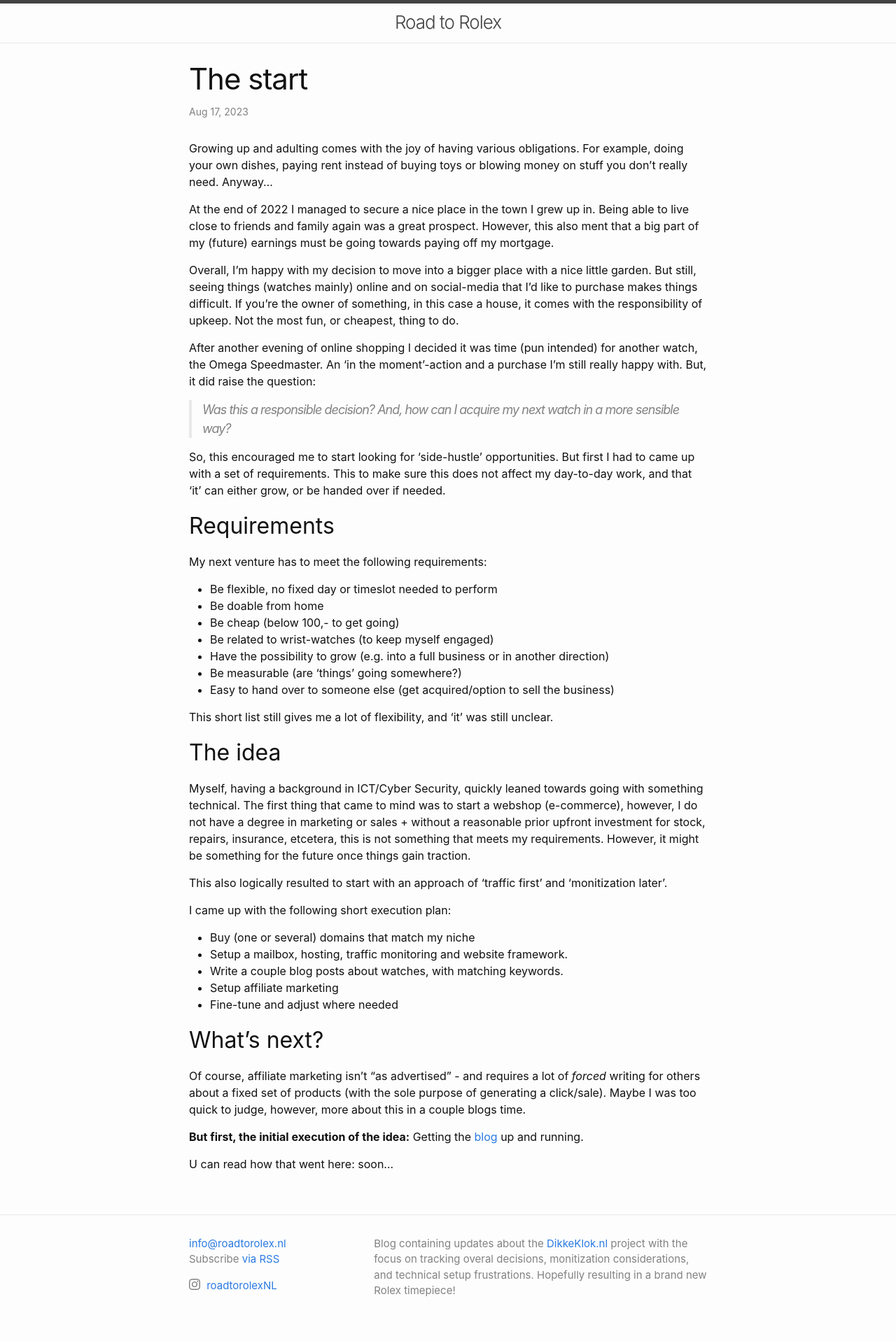
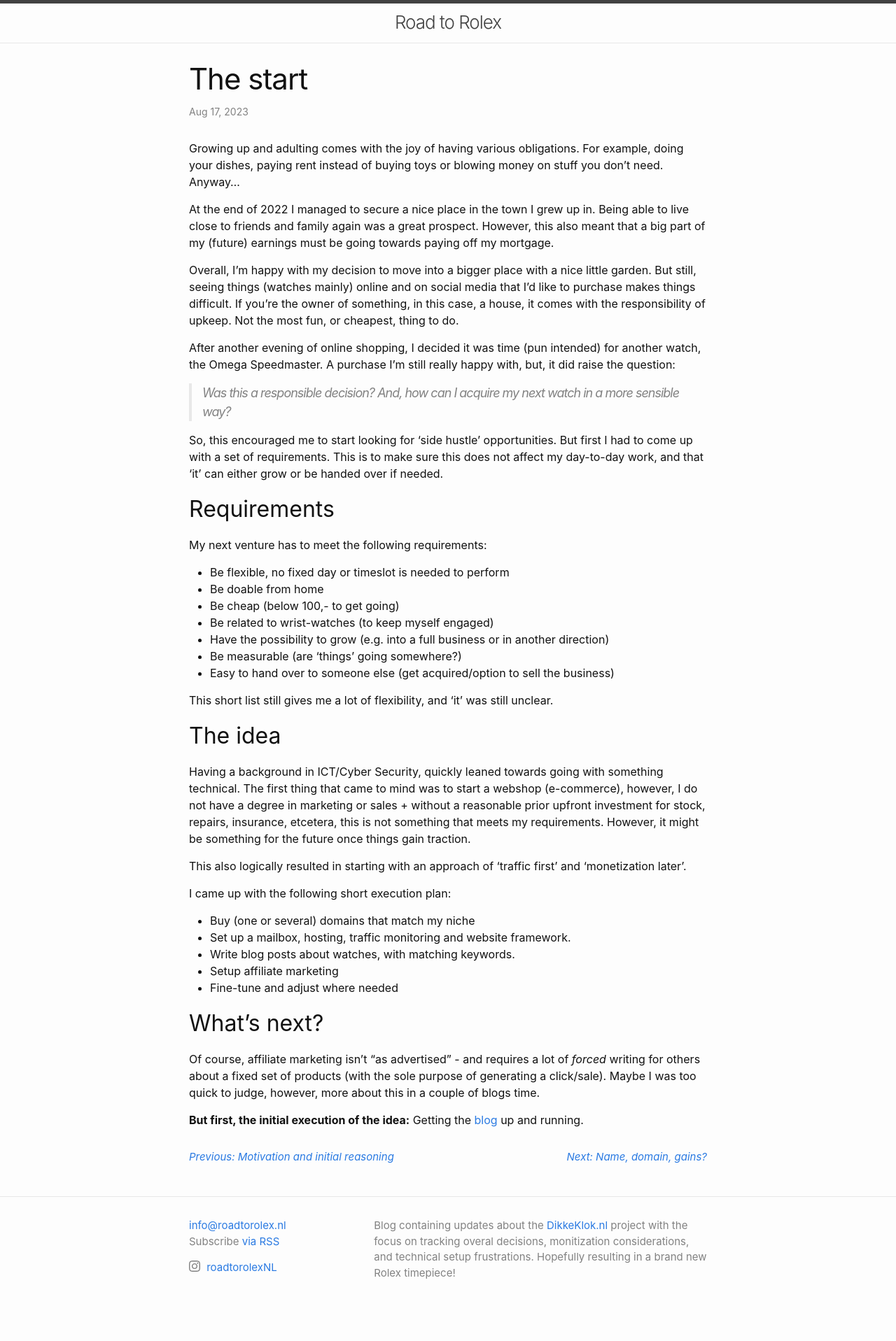
Before and after one commit to Dikkeklok/roadtorolex-nl, a Jekyll site: the page built from _posts/2023-08-17-the start.md, in a window 1280 px wide. Shown: the whole page at 70% size. Built offline with Jekyll 4.4.1, drawn with Linux system fonts in a browser that asks for light colours; after the commit the page ends 1891 px from its top, so only the background shows below that.

Commit message:
pagination added
and new post

```diff
--- /dev/null
+++ b/_includes/page-pagination.html
@@ -0,0 +1,16 @@
+<div class="footer-col-wrapper">
+    <div class="footer-col page-pre-next-col-1">
+      {% if page.previous %}
+          <i><a href="{{ page.previous.url }}" class="previous">
+            Previous: {{ page.previous.title }}
+          </a></i>
+      {% endif %}
+    </div>
+    <div class="footer-col page-pre-next-col-2">
+      {% if page.next %}
+        <i><a href="{{ page.next.url }}" class="next">
+          Next: {{ page.next.title }}
+        </a></i>
+      {% endif %}
+    </div>
+</div>
--- a/_layouts/post.html
+++ b/_layouts/post.html
@@ -18,10 +18,7 @@ layout: default
   <div class="post-content e-content" itemprop="articleBody">
     {{ content }}
   </div>
-
-  {%- if site.disqus.shortname -%}
-    {%- include disqus_comments.html -%}
-  {%- endif -%}
-
   <a class="u-url" href="{{ page.url | relative_url }}" hidden></a>
 </article>
+
+{% include page-pagination.html %}
--- a/_posts/2023-08-17-the start.md
+++ b/_posts/2023-08-17-the start.md
@@ -4,21 +4,21 @@ title:  "The start"
 date:   2023-08-17 21:32:11 +0200
 categories: thoughts
 ---
-Growing up and adulting comes with the joy of having various obligations. For example, doing your own dishes, paying rent instead of buying toys or blowing money on stuff you don't really need. Anyway...
+Growing up and adulting comes with the joy of having various obligations. For example, doing your dishes, paying rent instead of buying toys or blowing money on stuff you don't need. Anyway...
 
-At the end of 2022 I managed to secure a nice place in the town I grew up in. Being able to live close to friends and family again was a great prospect. However, this also ment that a big part of my (future) earnings must be going towards paying off my mortgage.
+At the end of 2022 I managed to secure a nice place in the town I grew up in. Being able to live close to friends and family again was a great prospect. However, this also meant that a big part of my (future) earnings must be going towards paying off my mortgage.
 
-Overall, I'm happy with my decision to move into a bigger place with a nice little garden. But still, seeing things (watches mainly) online and on social-media that I'd like to purchase makes things difficult. If you're the owner of something, in this case a house, it comes with the responsibility of upkeep. Not the most fun, or cheapest, thing to do.
+Overall, I'm happy with my decision to move into a bigger place with a nice little garden. But still, seeing things (watches mainly) online and on social media that I'd like to purchase makes things difficult. If you're the owner of something, in this case, a house, it comes with the responsibility of upkeep. Not the most fun, or cheapest, thing to do.
 
-After another evening of online shopping I decided it was time (pun intended) for another watch, the Omega Speedmaster. An 'in the moment'-action and a purchase I'm still really happy with. But, it did raise the question:
+After another evening of online shopping, I decided it was time (pun intended) for another watch, the Omega Speedmaster. A purchase I'm still really happy with, but, it did raise the question:
 
 > _Was this a responsible decision?_ And, how can I acquire my next watch in a more sensible way?
 
-So, this encouraged me to start looking for 'side-hustle' opportunities. But first I had to came up with a set of requirements. This to make sure this does not affect my day-to-day work, and that 'it' can either grow, or be handed over if needed.
+So, this encouraged me to start looking for 'side hustle' opportunities. But first I had to come up with a set of requirements. This is to make sure this does not affect my day-to-day work, and that 'it' can either grow or be handed over if needed.
 
 ## Requirements
 My next venture has to meet the following requirements:
-- Be flexible, no fixed day or timeslot needed to perform
+- Be flexible, no fixed day or timeslot is needed to perform
 - Be doable from home
 - Be cheap (below 100,- to get going)
 - Be related to wrist-watches (to keep myself engaged)
@@ -29,20 +29,18 @@ My next venture has to meet the following requirements:
 This short list still gives me a lot of flexibility, and 'it' was still unclear.
 
 ## The idea
-Myself, having a background in ICT/Cyber Security, quickly leaned towards going with something technical. The first thing that came to mind was to start a webshop (e-commerce), however, I do not have a degree in marketing or sales + without a reasonable prior upfront investment for stock, repairs, insurance, etcetera, this is not something that meets my requirements. However, it might be something for the future once things gain traction.
+Having a background in ICT/Cyber Security, quickly leaned towards going with something technical. The first thing that came to mind was to start a webshop (e-commerce), however, I do not have a degree in marketing or sales + without a reasonable prior upfront investment for stock, repairs, insurance, etcetera, this is not something that meets my requirements. However, it might be something for the future once things gain traction.
 
-This also logically resulted to start with an approach of 'traffic first' and 'monitization later'.
+This also logically resulted in starting with an approach of 'traffic first' and 'monetization later'.
 
 I came up with the following short execution plan:
 - Buy (one or several) domains that match my niche
-- Setup a mailbox, hosting, traffic monitoring and website framework.
-- Write a couple blog posts about watches, with matching keywords.
+- Set up a mailbox, hosting, traffic monitoring and website framework.
+- Write blog posts about watches, with matching keywords.
 - Setup affiliate marketing
 - Fine-tune and adjust where needed
 
 ## What's next?
-Of course, affiliate marketing isn't "as advertised" - and requires a lot of _forced_ writing for others about a fixed set of products (with the sole purpose of generating a click/sale). Maybe I was too quick to judge, however, more about this in a couple blogs time.
+Of course, affiliate marketing isn't "as advertised" - and requires a lot of _forced_ writing for others about a fixed set of products (with the sole purpose of generating a click/sale). Maybe I was too quick to judge, however, more about this in a couple of blogs time.
 
 **But first, the initial execution of the idea:** Getting the [blog](https://dikkeklok.nl) up and running.
-
-U can read how that went here: soon...
--- a/_sass/minima/_layout.scss
+++ b/_sass/minima/_layout.scss
@@ -99,6 +99,20 @@
   }
 }
 
+/**
+* Pagination bottom post
+*/
+
+.page-pre-next-col-1 {
+  width: -webkit-calc(50% - (#{$spacing-unit} / 2));
+  width:         calc(50% - (#{$spacing-unit} / 2));
+}
+
+.page-pre-next-col-2 {
+  text-align: right;
+  width: -webkit-calc(50% - (#{$spacing-unit} / 2));
+  width:         calc(50% - (#{$spacing-unit} / 2));
+}
 
 
 /**
```
Also changed, not shown: _posts/2023-08-16-motivation and reasoning.md (+1 -1 lines), _posts/2023-08-23-name-domain.md (added, +55 -0 lines), images/20230823/invoice.png (added), images/20230823/transip-049.png (added), images/20230823/zoho.png (added), 1 other file.
